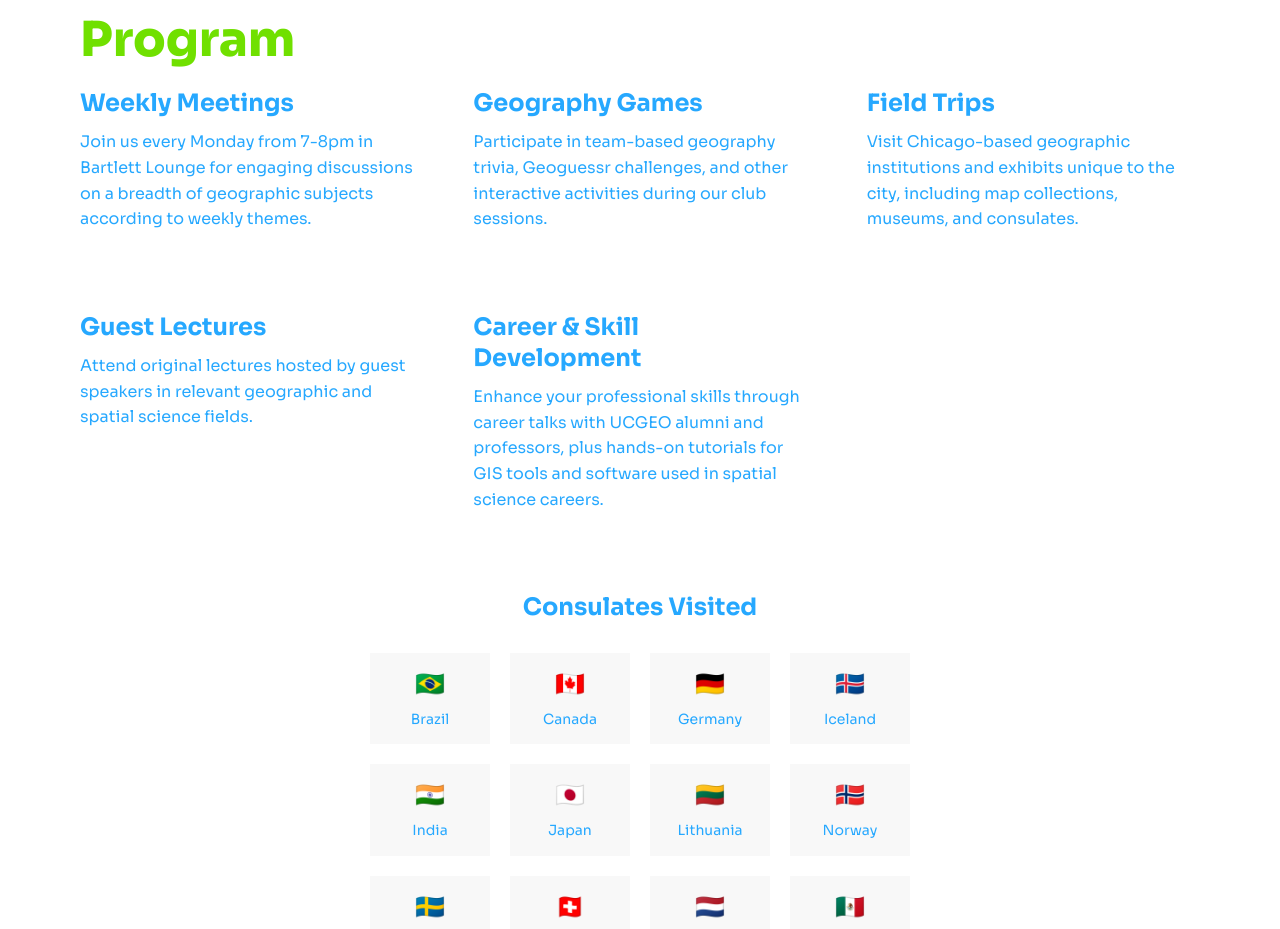
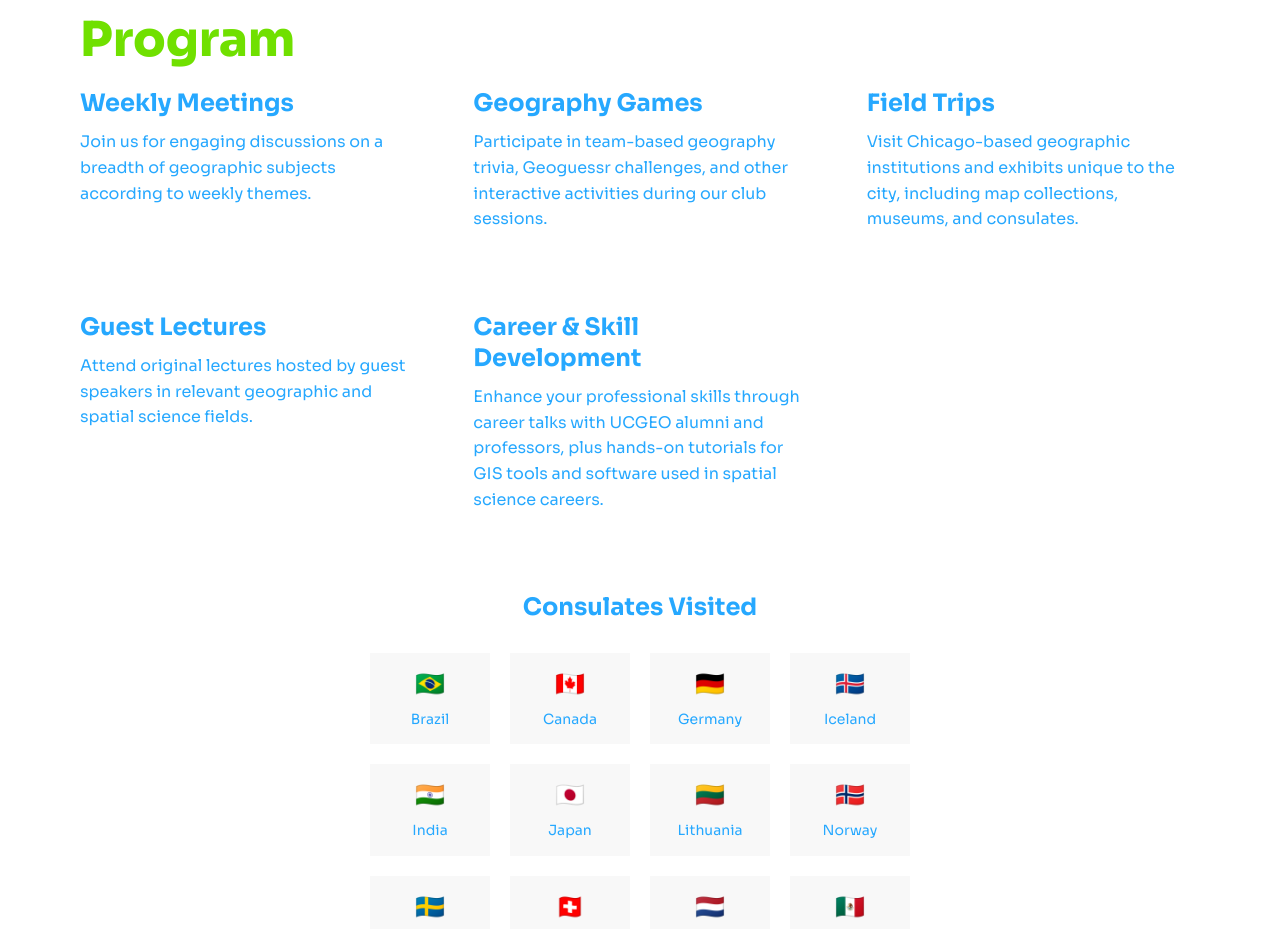
Before and after one commit to noahdlee519/ucgeo-website, a plain HTML site: page home.html in a window 1280 px wide. Shown: the part 920-1849 px from the top of the page. Drawn offline with Linux system fonts and the light colour scheme.

Commit message:
Update home.html
also here

```diff
--- a/home.html
+++ b/home.html
@@ -56,7 +56,7 @@
                 <div class="content-grid">
                     <div class="content-block">
                         <h3>Weekly Meetings</h3>
-                        <p>Join us every Monday from 7-8pm in Bartlett Lounge for engaging discussions on a breadth of geographic subjects according to weekly themes.</p>
+                        <p>Join us for engaging discussions on a breadth of geographic subjects according to weekly themes.</p>
                     </div>
                     <div class="content-block">
                         <h3>Geography Games</h3>
```
